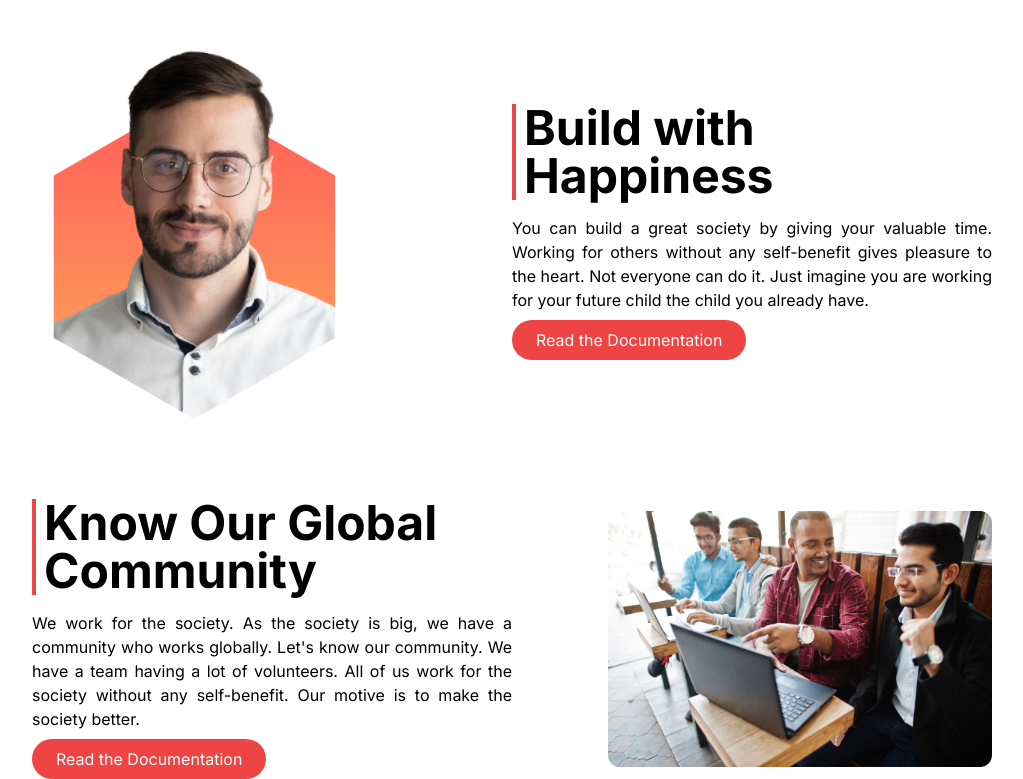
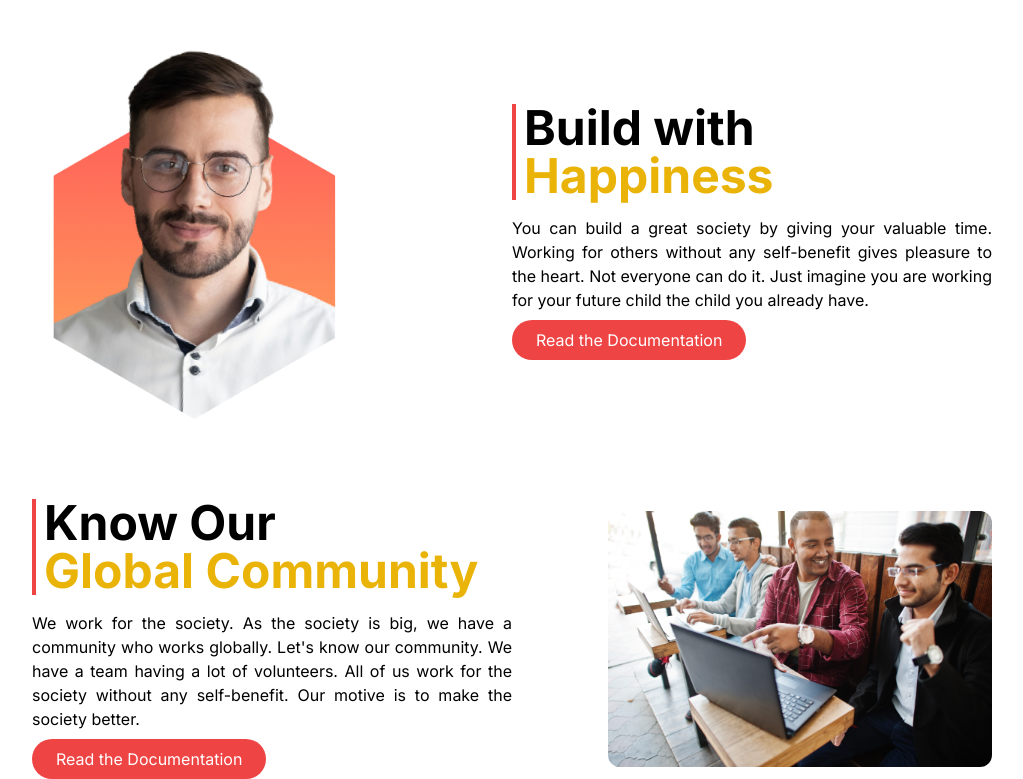
Before and after one commit to abdullahhosenakash/mission-2024-with-nextjs, a Next.js app: page / in a window 1280 px wide. Shown: the part 910-1689 px from the top of the page, without its empty margins (128-1151 px from the left). Built offline with nearby package versions, Linux system fonts and the light colour scheme.

Commit message:
sub-heading style updated

```diff
--- a/app/page.js
+++ b/app/page.js
@@ -73,7 +73,8 @@ const Home = () => {
       <section className='flex flex-row-reverse justify-between items-center mt-12'>
         <div className='w-1/2'>
           <h2 className='text-5xl pl-2 border-l-4 border-red-500'>
-            Build with Happiness
+            <span>Build with</span>
+            <span className='block text-yellow-500'>Happiness</span>
           </h2>
           <p className='text-justify mt-4'>
             You can build a great society by giving your valuable time. Working
@@ -92,7 +93,8 @@ const Home = () => {
       <section className='flex justify-between items-center mt-20'>
         <div className='w-1/2'>
           <h2 className='text-5xl pl-2 border-l-4 border-red-500'>
-            Know Our Global Community
+            <span>Know Our</span>
+            <span className='block text-yellow-500'>Global Community</span>
           </h2>
           <p className='text-justify mt-4'>
             We work for the society. As the society is big, we have a community
```
